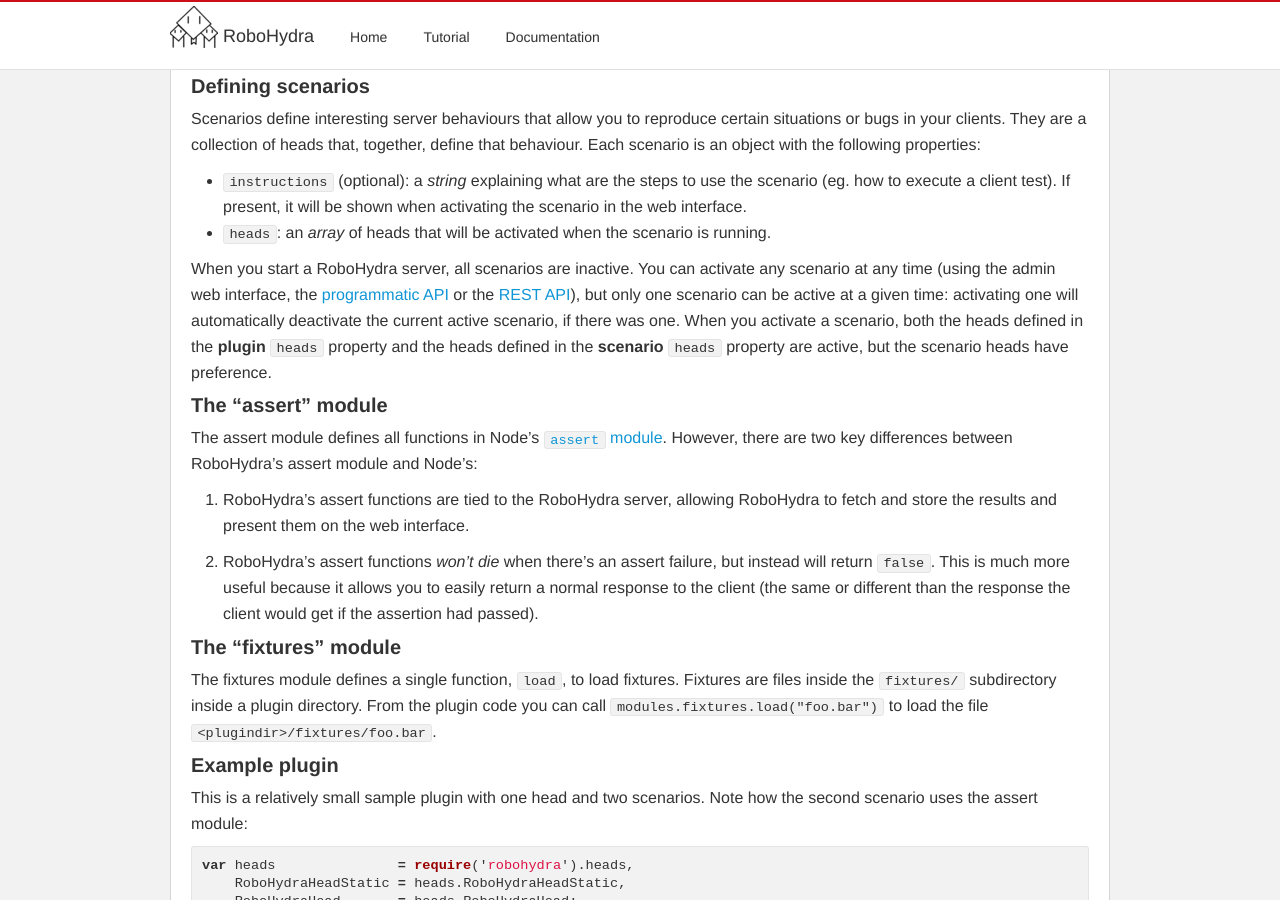
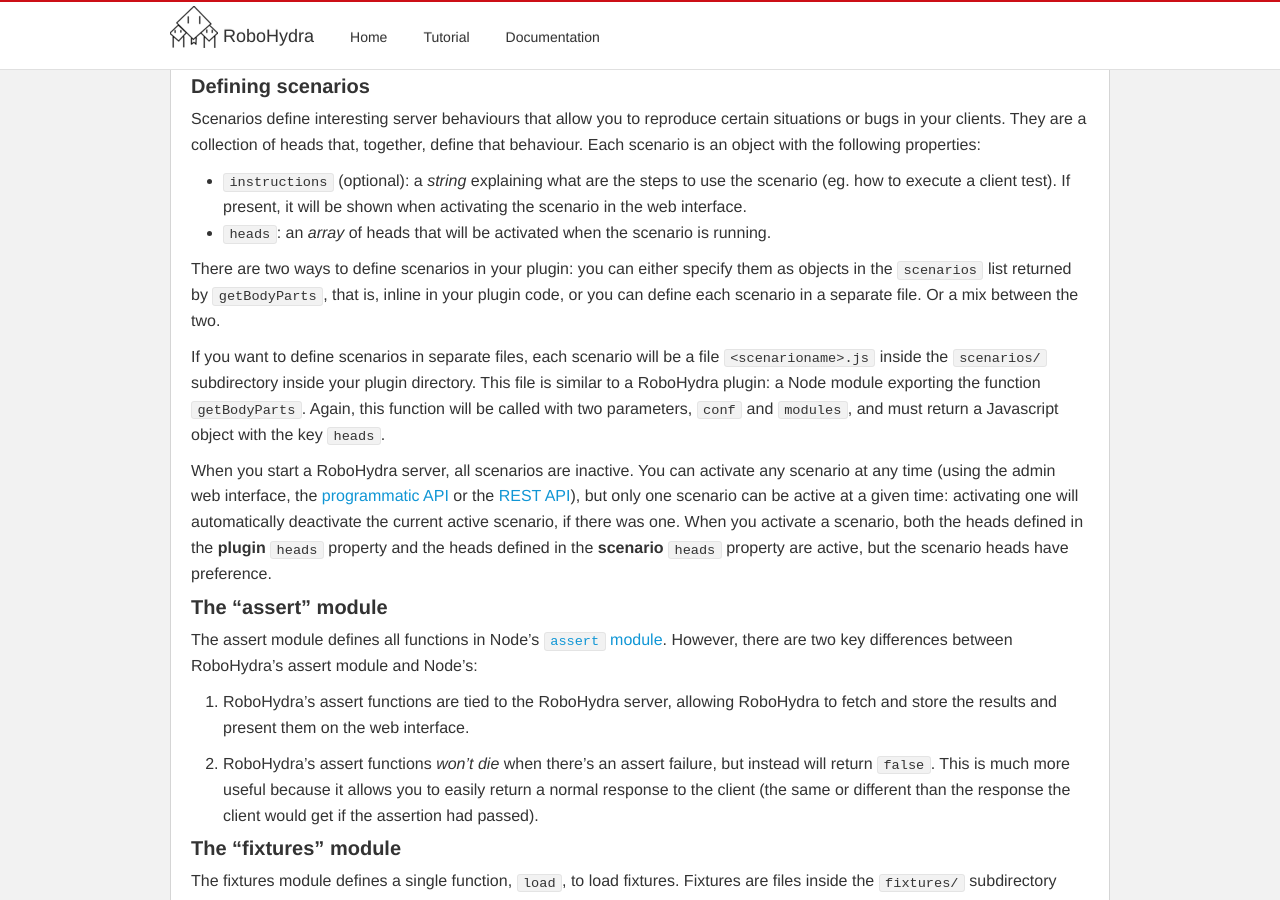
Before and after one commit to robohydra/robohydra, a Jekyll site: the page built from documentation/next/plugins/index.md, in a window 1280 px wide and 900 px high, scrolled down 552 px. Built offline with Jekyll 4.4.1, drawn with Linux system fonts in a browser that asks for light colours.

Commit message:
Document how to define scenarios in separate files

```diff
--- a/documentation/next/plugins/index.md
+++ b/documentation/next/plugins/index.md
@@ -53,6 +53,18 @@ scenario is an object with the following properties:
   it will be shown when activating the scenario in the web interface.
 * `heads`: an *array* of heads that will be activated when the
   scenario is running.
+
+There are two ways to define scenarios in your plugin: you can either
+specify them as objects in the `scenarios` list returned by
+`getBodyParts`, that is, inline in your plugin code, or you can
+define each scenario in a separate file. Or a mix between the two.
+
+If you want to define scenarios in separate files, each scenario will
+be a file `<scenarioname>.js` inside the `scenarios/` subdirectory
+inside your plugin directory. This file is similar to a RoboHydra
+plugin: a Node module exporting the function `getBodyParts`. Again,
+this function will be called with two parameters, `conf` and
+`modules`, and must return a Javascript object with the key `heads`.
 
 When you start a RoboHydra server, all scenarios are inactive. You can
 activate any scenario at any time (using the admin web interface, the
```
